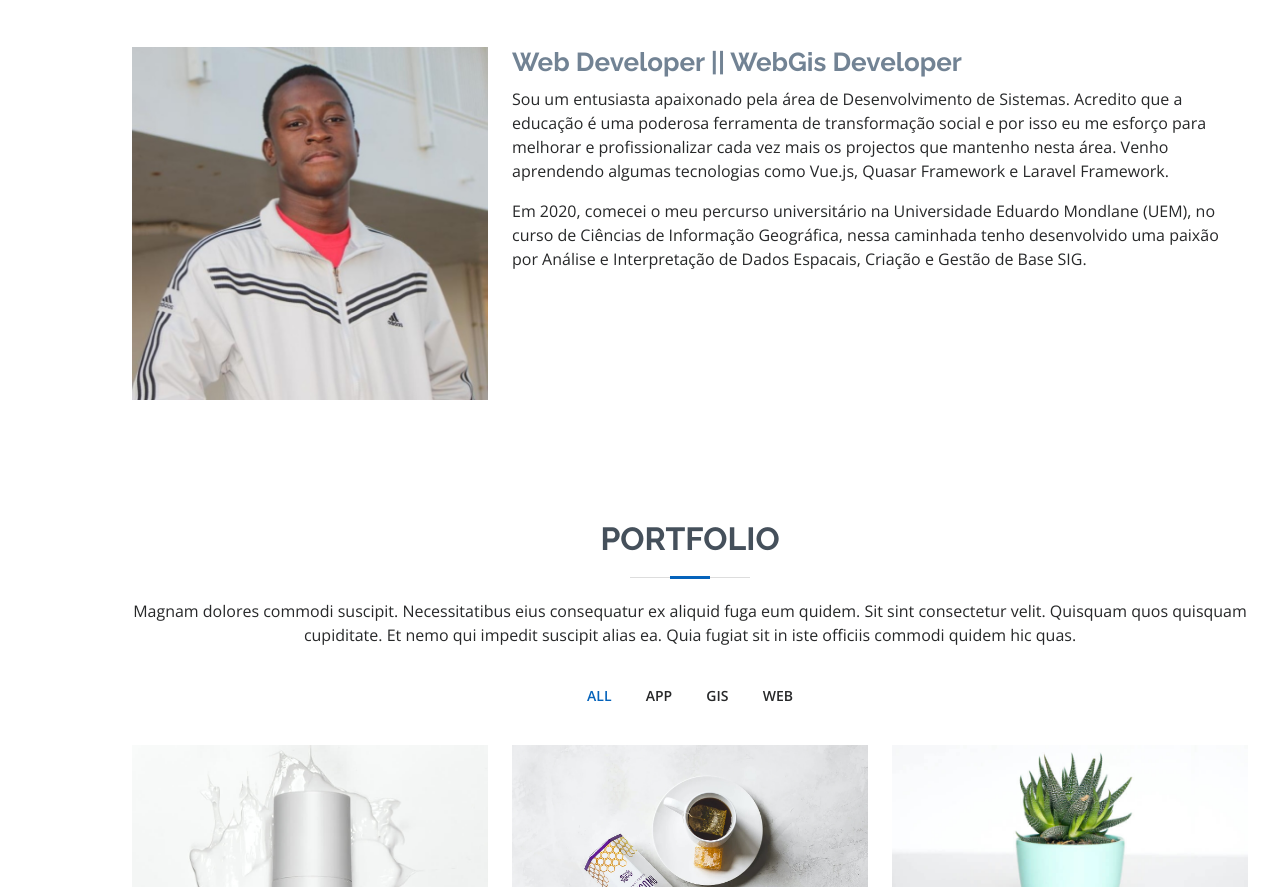
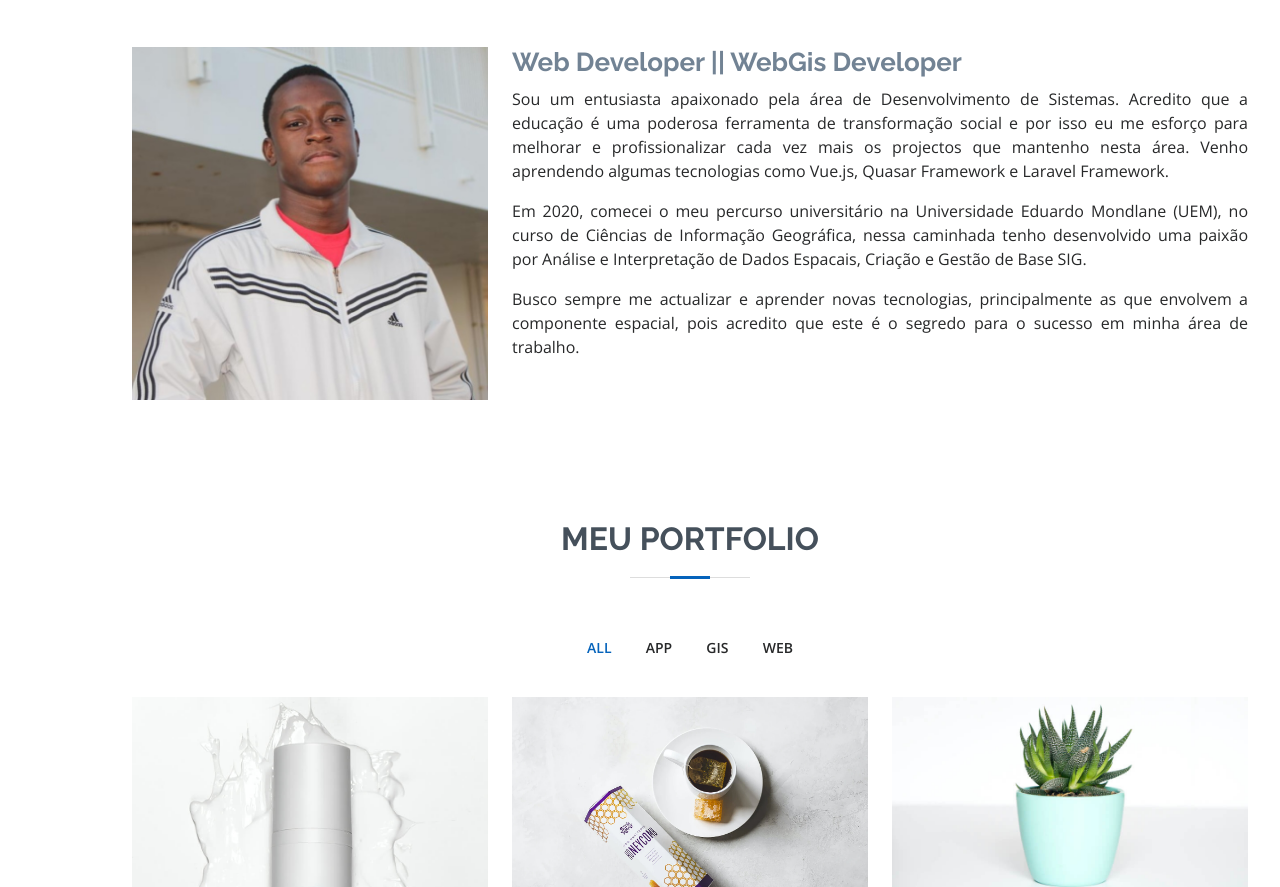
Before and after one commit to fernandogomesfg/fernandogomesfg.github.io, a plain HTML site: page index.html in a window 1280 px wide. Shown: the part 921-1808 px from the top of the page. Drawn offline with nearby package versions, Linux system fonts and the light colour scheme.

Commit message:
chore: centralizacao dos textos do About

```diff
--- a/index.html
+++ b/index.html
@@ -108,11 +108,14 @@
           </div>
           <div class="col-lg-8 pt-4 pt-lg-0 content">
             <h3>Web Developer || WebGis Developer</h3>
-            <p>
+            <p style="text-align: justify;">
               Sou um entusiasta apaixonado pela área de Desenvolvimento de Sistemas. Acredito que a educação é uma poderosa ferramenta de transformação social e por isso eu me esforço para melhorar e profissionalizar cada vez mais os projectos que mantenho nesta área. Venho aprendendo algumas tecnologias como Vue.js, Quasar Framework e Laravel Framework.
             </p>
-            <p>
+            <p style="text-align: justify;">
               Em 2020, comecei o meu percurso universitário na Universidade Eduardo Mondlane (UEM), no curso de Ciências de Informação Geográfica, nessa caminhada tenho desenvolvido uma paixão por Análise e Interpretação de Dados Espacais, Criação e Gestão de Base SIG.
+            </p>
+            <p style="text-align: justify;">
+              Busco sempre me actualizar e aprender novas tecnologias, principalmente as que envolvem a componente espacial, pois acredito que este é o segredo para o sucesso em minha área de trabalho.
             </p>
           </div>
         </div>
@@ -125,8 +128,7 @@
       <div class="container" data-aos="fade-up">
 
         <div class="section-title">
-          <h2>Portfolio</h2>
-          <p>Magnam dolores commodi suscipit. Necessitatibus eius consequatur ex aliquid fuga eum quidem. Sit sint consectetur velit. Quisquam quos quisquam cupiditate. Et nemo qui impedit suscipit alias ea. Quia fugiat sit in iste officiis commodi quidem hic quas.</p>
+          <h2>Meu Portfolio</h2>
         </div>
 
         <div class="row">
```
